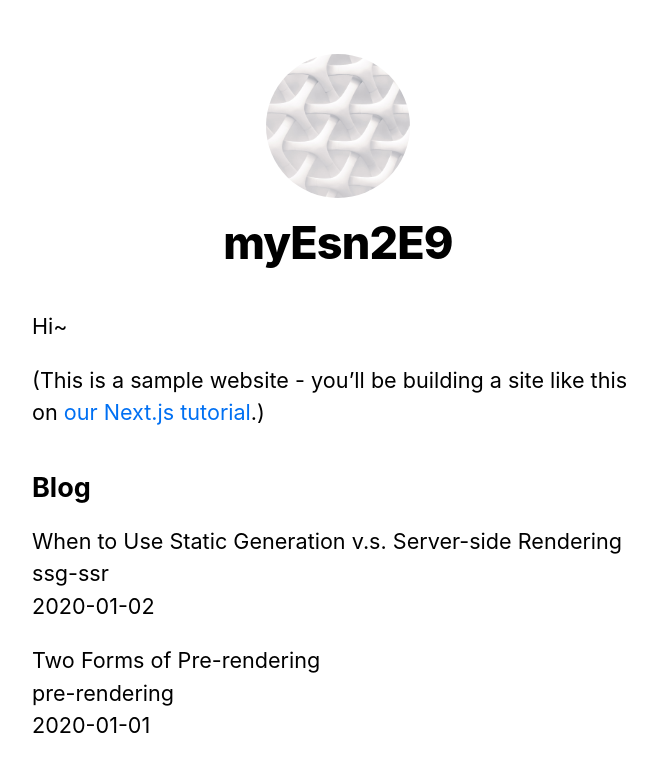
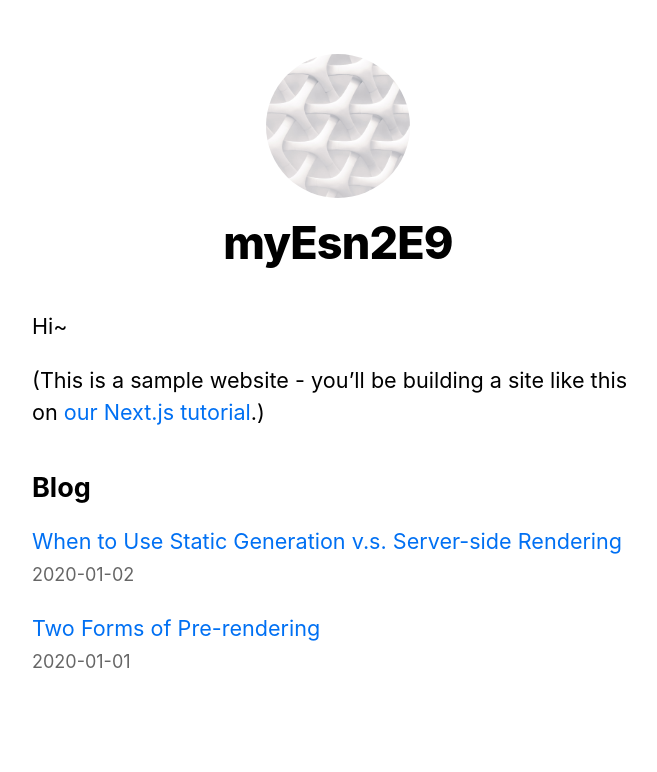
Before and after one commit to myesn/nextjs-demos, a Next.js app in the folder 1-create-your-first-app/nextjs-blog/: page / in a window 1280 px wide. Shown: the top 772 px of the page, without its empty margins (302-959 px from the left). Built offline with nearby package versions, Linux system fonts and the light colour scheme.

Commit message:
feat: render post content with remark and prettiy date with date-fns, update Dynamic Routes docs

```diff
--- /dev/null
+++ b/1-create-your-first-app/nextjs-blog/components/date.jsx
@@ -0,0 +1,11 @@
+import { parseISO, format } from 'date-fns';
+
+/**
+ * 格式化日期的组件
+ *
+ * format() 选项：https://date-fns.org/v2.16.1/docs/format
+ */
+export default function Date({ dateString }) {
+  const date = parseISO(dateString);
+  return <time dateTime={dateString}>{format(date, 'yyyy-MM-dd')}</time>;
+}
--- a/1-create-your-first-app/nextjs-blog/pages/index.jsx
+++ b/1-create-your-first-app/nextjs-blog/pages/index.jsx
@@ -1,4 +1,6 @@
 import Head from 'next/head';
+import Link from 'next/link';
+import Date from '../components/date';
 import Layout, { siteTitle } from '../components/layout';
 import { getSortedPostsData } from '../utils/posts.utils';
 import utilStyles from '../styles/utils.module.css';
@@ -21,11 +23,11 @@
         <ul className={utilStyles.list}>
           {allPostsData.map(({ id, date, title }) => (
             <li className={utilStyles.listItem} key={id}>
-              {title}
+              <Link href={`/posts/${id}`}>{title}</Link>
               <br />
-              {id}
-              <br />
-              {date}
+              <small className={utilStyles.lightText}>
+                <Date dateString={date} />
+              </small>
             </li>
           ))}
         </ul>
--- a/1-create-your-first-app/nextjs-blog/utils/posts.utils.js
+++ b/1-create-your-first-app/nextjs-blog/utils/posts.utils.js
@@ -1,6 +1,8 @@
 import fs from 'fs';
 import path from 'path';
 import matter from 'gray-matter';
+import { remark } from 'remark';
+import html from 'remark-html';
 
 /**
  * posts 工具函数（Utility function）的作用：
@@ -72,16 +74,21 @@
 }
 
 /** 返回基于 id 的帖子数据 */
-export function getPostData(id) {
+export async function getPostData(id) {
   const fullPath = path.join(postsDirectory, `${id}.md`);
   const fileContents = fs.readFileSync(fullPath, 'utf8');
 
   // Use gray-matter to parse the post metadata section
   const matterResult = matter(fileContents);
 
-  // Combine the data with the id
+  // Use remark to convert markdown into HTML string
+  const processedContent = await remark().use(html).process(matterResult.content);
+  const contentHtml = processedContent.toString();
+
+  // Combine the data with the id and contentHtml
   return {
     id,
+    contentHtml,
     ...matterResult.data,
   };
 }
--- a/package.json
+++ b/package.json
@@ -8,6 +8,9 @@
     }
   },
   "dependencies": {
-    "gray-matter": "^4.0.3"
+    "date-fns": "^2.29.3",
+    "gray-matter": "^4.0.3",
+    "remark": "^14.0.2",
+    "remark-html": "^15.0.2"
   }
 }
```
Also changed, not shown: 1-create-your-first-app/nextjs-blog/pages/posts/[id].jsx (+14 -6 lines), 2 other files (tests, documents, lock files or other folders).
